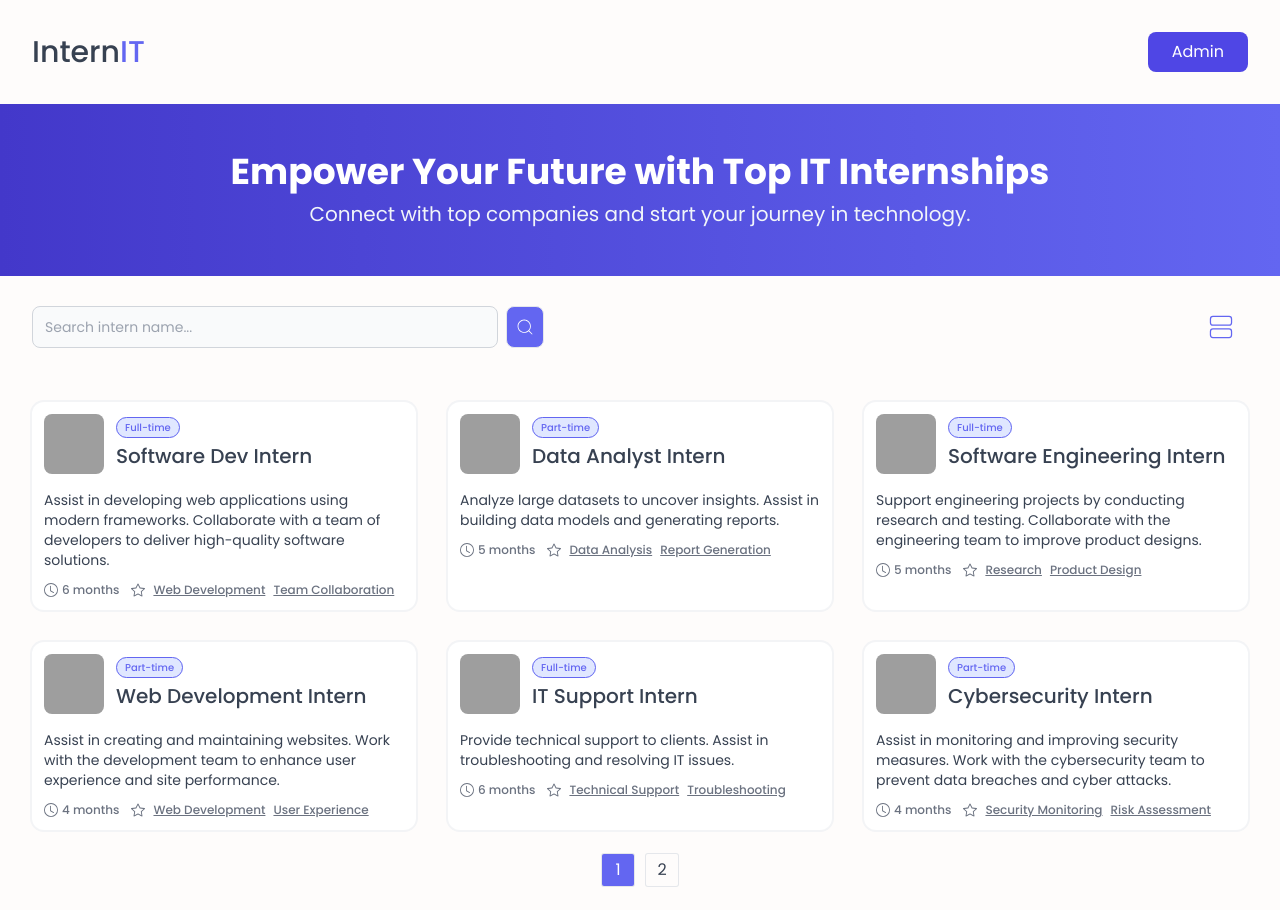
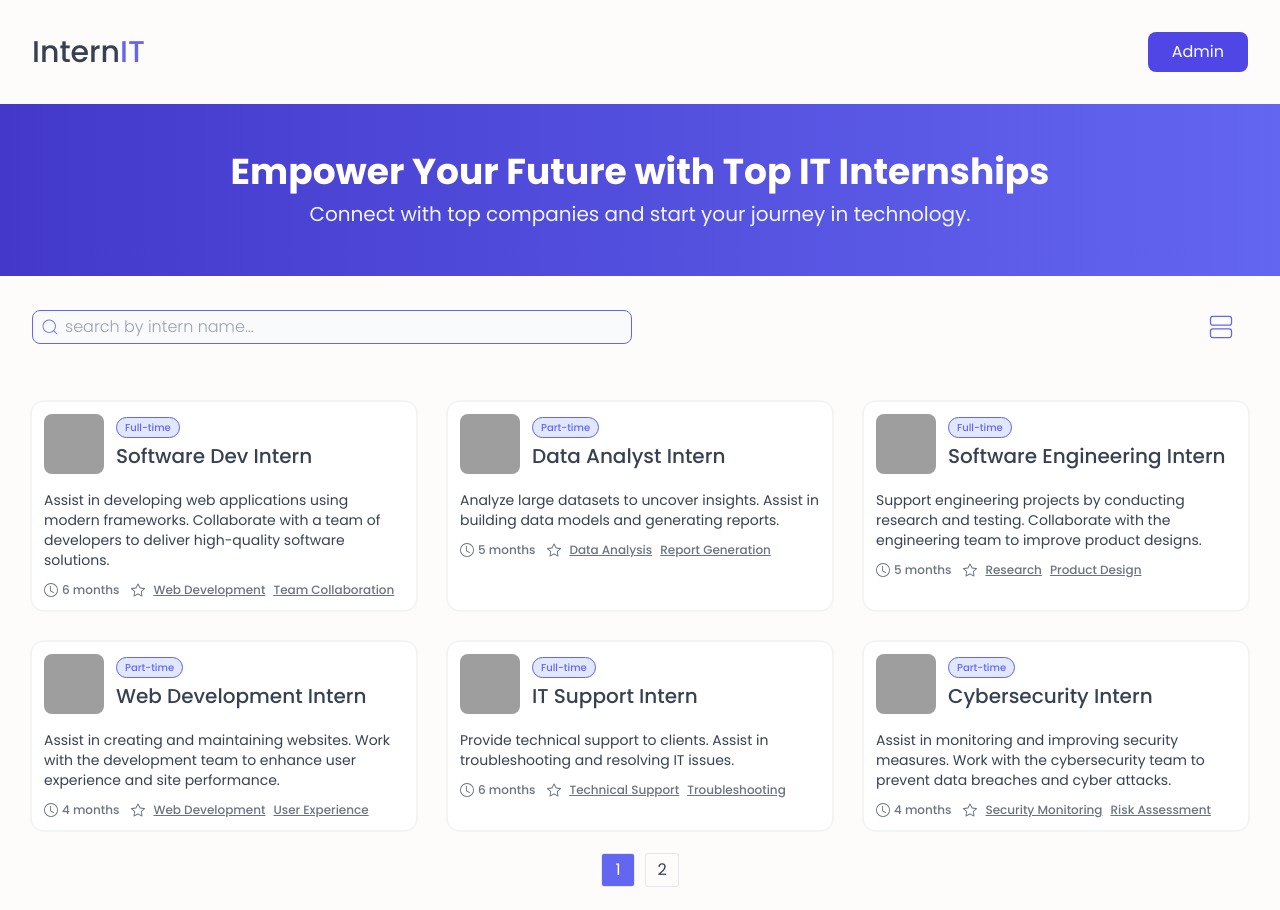
Before and after one commit to Sachintha-Prasad/InternIT, a React (Vite) app in the folder frontend/: page / in a window 1280 px wide. Built offline with nearby package versions, Linux system fonts and the light colour scheme; data requests are answered from the project's data file; grey boxes are pictures that could not be loaded.

Commit message:
create a searchbar as a different component

```diff
--- a/frontend/src/components/InternList.jsx
+++ b/frontend/src/components/InternList.jsx
@@ -1,6 +1,7 @@
 import React, { useEffect, useState } from 'react'
 import InternCard from './InternCard'
 import Spinner from '../components/Spinner'
+import Searchbar from '../components/Searchbar'
 import Pagination from './Pagination'
 import resultNotFoundImg from '../assets/result-not-found.svg'
 import { CiGrid2H, CiGrid41, CiSearch } from 'react-icons/ci'
@@ -10,98 +11,42 @@ const InternList = () => {
     const [internList, setInternList] = useState([])
     const [loading, setLoading] = useState(true)
     const [isGrid, setIsGrid] = useState(true)
-    const [searchQuery, setSearchQuery] = useState('')
-    const [filteredInternList, setFilteredInternList] = useState([])
+    const [currentPage, setCurrentPage] = useState(1)
+    const [cardsPerPage, setCardsPerPage] = useState(6)
 
-    // handle search
-    const handleSearch = async (e) => {
-        e.preventDefault()
+    useEffect(() => {
+        const fetchInterns = async () => {
             setLoading(true)
             try {
                 const res = await fetch('http://localhost:5000/internships')
                 const data = await res.json()
-            const filteredData = data.filter((intern) =>
-                intern.title
-                    .toLowerCase()
-                    .includes(searchQuery.toLowerCase().trim())
-            )
-            setFilteredInternList(filteredData ? filteredData : [])
+                setInternList(data)
             } catch (error) {
-            console.log('Data fetching error', error)
+                console.error('Data fetching error', error)
             } finally {
                 setLoading(false)
             }
         }
-
-    // handle no search result
-    const clearSearch = () => {
-        setSearchQuery('')
-        setFilteredInternList(internList)
+        return () => {
+            fetchInterns()
+            console.log('return success')
         }
-
-    // get all the data
-    useEffect(() => {
-        const fetchInterns = async () => {
-            try {
-                const res = await fetch('http://localhost:5000/internships')
-                const data = await res.json()
-                setInternList(data)
-                setFilteredInternList(data)
-            } catch (error) {
-                console.log('Data fetching error', error)
-            } finally {
-                setLoading(false)
-            }
-        }
-
-        fetchInterns()
     }, [])
 
-    // handle list view
-    const handleListView = () => {
-        setIsGrid((prevState) => !prevState)
-    }
+    const handleListView = () => setIsGrid((prevState) => !prevState)
 
-    // Pagination
-    const [currentPage, setCurrentPage] = useState(1)
-    const [cardsPerPage, setCardsPerPage] = useState(6)
-
-    const lastCardIndex = currentPage * cardsPerPage
-    const firstCardIndex = lastCardIndex - cardsPerPage
-
-    console.log(filteredInternList)
-
-    const paginatedInternList = filteredInternList.slice(
-        firstCardIndex,
-        lastCardIndex
+    const paginatedInternList = internList.slice(
+        (currentPage - 1) * cardsPerPage,
+        currentPage * cardsPerPage
     )
 
     return (
-        <div>
         <div className="container flex flex-col gap-6 py-6">
-                <div className="mb-6 flex w-full justify-between gap-3">
-                    <form
-                        className="flex w-full max-w-lg items-center"
-                        onSubmit={handleSearch}
-                    >
-                        <div className="w-full">
-                            <input
-                                type="text"
-                                id="simple-search"
-                                className="sda-s block size-[42px] w-full rounded-lg border border-gray-300 bg-gray-50 p-3 text-sm text-gray-800 focus:border-blue-500 focus:outline-indigo-500 focus:ring-blue-500"
-                                placeholder="Search intern name..."
-                                value={searchQuery}
-                                onChange={(e) => setSearchQuery(e.target.value)}
-                                required
+            <div className="mb-6 flex w-full items-center justify-between gap-3">
+                <Searchbar
+                    internList={internList}
+                    setInternList={setInternList}
                 />
-                        </div>
-                        <button
-                            type="submit"
-                            className="group ms-2 flex size-[42px] items-center justify-center rounded-lg border bg-indigo-500 text-sm font-medium text-white hover:bg-indigo-50 disabled:bg-indigo-50 disabled:text-gray-800 disabled:opacity-50"
-                        >
-                            <CiSearch className="text-xl group-hover:text-gray-800" />
-                        </button>
-                    </form>
                 <div
                     className="cursor-pointer rounded-full p-3 hover:bg-indigo-50"
                     onClick={handleListView}
@@ -118,35 +63,26 @@ const InternList = () => {
                 <Spinner loading={loading} />
             ) : (
                 <div
-                        className={`${
-                            isGrid &&
-                            'grid-cols-1 md:grid-cols-2 xl:grid-cols-3'
-                        } relative grid grid-cols-1 gap-8`}
+                    className={`relative grid gap-8 ${isGrid ? 'grid-cols-1 md:grid-cols-2 xl:grid-cols-3' : 'grid-cols-1'}`}
                 >
                     {paginatedInternList.length === 0 ? (
-                            // if not showing results render this
                         <div className="absolute left-1/2 top-0 -translate-x-1/2">
                             <div className="flex flex-col items-center">
-                                    <IoIosArrowRoundBack
-                                        className="mb-4 cursor-pointer rounded-full text-[48px] text-indigo-400 hover:bg-indigo-50"
-                                        onClick={clearSearch}
-                                    />
                                 <h1 className="text-center text-xl font-medium lg:text-2xl">
                                     Sorry, no result found!
                                 </h1>
                                 <p className="mb-3 text-center text-sm font-medium text-gray-400 lg:text-base">
-                                        what you searched was unfortunately not
-                                        found or doesn't exist
+                                    What you searched was unfortunately not
+                                    found or doesn't exist.
                                 </p>
                                 <img
                                     src={resultNotFoundImg}
-                                        alt=""
+                                    alt="No results found"
                                     className="w-full max-w-[300px]"
                                 />
                             </div>
                         </div>
                     ) : (
-                            // if showing results render this
                         paginatedInternList.map((intern) => (
                             <InternCard
                                 key={intern.id}
@@ -159,13 +95,12 @@ const InternList = () => {
             )}
 
             <Pagination
-                    totalCards={filteredInternList.length}
+                totalCards={internList.length}
                 cardsPerPage={cardsPerPage}
                 currentPage={currentPage}
                 setCurrentPage={setCurrentPage}
             />
         </div>
-        </div>
     )
 }
 
--- /dev/null
+++ b/frontend/src/components/Searchbar.jsx
@@ -0,0 +1,42 @@
+import React, { useEffect, useState } from 'react'
+import { CiSearch } from 'react-icons/ci'
+
+const Searchbar = ({ setInternList }) => {
+    const [searchQuery, setSearchQuery] = useState('')
+
+    useEffect(() => {
+        const handleSearch = async (search) => {
+            try {
+                const res = await fetch('http://localhost:5000/internships')
+                const data = await res.json()
+                const filteredData = data.filter((intern) =>
+                    intern.title
+                        .toLowerCase()
+                        .includes(search.toLowerCase().trim())
+                )
+                console.log(filteredData)
+                setInternList(filteredData)
+            } catch (error) {
+                console.error('Data fetching error', error)
+            }
+        }
+
+        handleSearch(searchQuery)
+    }, [searchQuery])
+
+    return (
+        <form className="relative w-full" onSubmit={(e) => e.preventDefault()}>
+            <input
+                type="search"
+                id="search"
+                className="group w-full max-w-[600px] rounded-lg border-[1.5px] border-indigo-500 bg-gray-50 px-2 py-1 ps-8 text-gray-800 placeholder:font-light focus:outline-none focus:ring-1 focus:ring-indigo-600"
+                placeholder="search by intern name..."
+                value={searchQuery}
+                onChange={(e) => setSearchQuery(e.target.value)}
+            />
+            <CiSearch className="absolute top-1/2 z-10 ms-2 -translate-y-1/2 text-xl text-indigo-500" />
+        </form>
+    )
+}
+
+export default Searchbar
```
Lines whose indentation alone changed are shown as unchanged.
